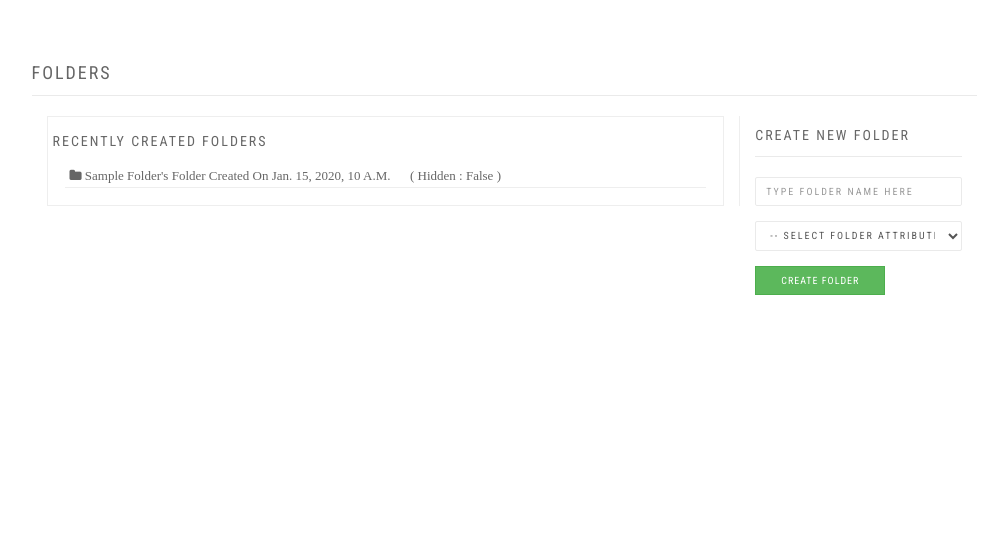
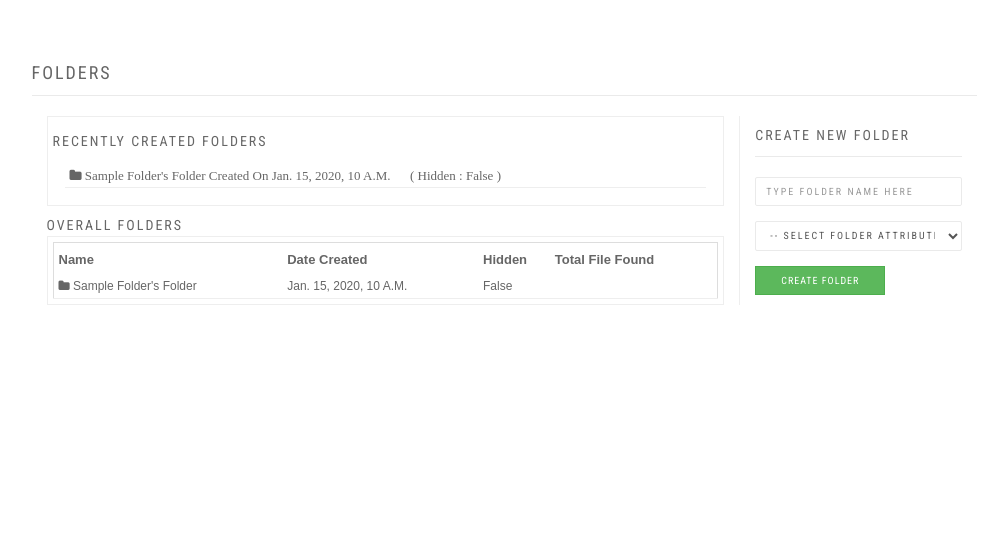
Before and after one commit to alic-xc/FileManager, a Django app: page /folder in a window 1280 px wide. Shown: the part 50-595 px from the top of the page, without its empty margins (136-1129 px from the left). Run offline with Django 3.2, Linux system fonts and the light colour scheme; tables that the repository leaves empty hold one stand-in row (values such as "Sample post"); some libraries are stand-ins or nearby versions; some web fonts are replaced.

Commit message:
working on the ui and the model editiing the relationship

```diff
--- a/Manager/models.py
+++ b/Manager/models.py
@@ -54,7 +54,7 @@ class Videos(models.Model):
     height = models.IntegerField('Video Frame Height', null=False)
     summary = models.CharField('Video Summary', max_length=200, blank=False, null=False)
     hidden = models.BooleanField(default=False)
-    folder = models.ForeignKey(Folder, on_delete=models.DO_NOTHING)
+    folder = models.ForeignKey(Folder, on_delete=models.DO_NOTHING, related_name='movies')
     date = models.DateTimeField(auto_now_add=True)
 
     # models managers
@@ -105,7 +105,7 @@ class Pictures(models.Model):
     height = models.IntegerField('picture Frame Height', null=False)
     summary = models.CharField('picture Summary', max_length=200, blank=False, null=False)
     hidden = models.BooleanField(default=False)
-    folder = models.ForeignKey(Folder, on_delete=models.DO_NOTHING)
+    folder = models.ForeignKey(Folder, on_delete=models.DO_NOTHING, related_name='gallery')
     date = models.DateTimeField(auto_now_add=True)
 
     # models managers
@@ -133,7 +133,7 @@ class Audio(models.Model):
     length = models.IntegerField('Audio Length', null=False)
     summary = models.CharField('Audio Summary', max_length=200, blank=False, null=False)
     hidden = models.BooleanField(default=False)
-    folder = models.ForeignKey(Folder, on_delete=models.DO_NOTHING)
+    folder = models.ForeignKey(Folder, on_delete=models.DO_NOTHING, related_name='music')
     date = models.DateTimeField(auto_now_add=True)
 
     # models managers
@@ -180,7 +180,7 @@ class Document(models.Model):
     size = models.IntegerField("Document Size", null=False)
     summary = models.CharField('Video Summary', max_length=200, blank=False, null=False)
     hidden = models.BooleanField(default=False)
-    folder = models.ForeignKey(Folder, on_delete=models.DO_NOTHING)
+    folder = models.ForeignKey(Folder, on_delete=models.DO_NOTHING, related_name='document')
     date = models.DateTimeField(auto_now_add=True)
 
     # models managers
--- a/Manager/templates/Manager/app/folder.html
+++ b/Manager/templates/Manager/app/folder.html
@@ -7,6 +7,9 @@
 {% block style %}
 
 <style type="text/css">
+  table tr td{
+    font: 400 12px/1.8 "segoe ui light", sans-serif!important;
+  }
   .right-border{
     border-right:1px solid #eee;
 
@@ -45,6 +48,13 @@
       elem.ondblclick = function(){
         this.style.display = 'none'
       }
+
+      let body = document.querySelector("body")
+      body.onkeyup = function(e){
+        if(e.key == 'Control'){
+            elem.style.display = 'block'
+        }
+      }
     })
 </script>
 
@@ -63,7 +73,7 @@
 
                 <div class="col-sm-9 right-border">
 
-                        {% if directories %}
+                        {% if recently %}
                         <div class="recently" style='border:1px solid #eee;padding:5px;overflow:auto'>
                           <h5 class="font-alt mb-0">recently Created Folders </h5>
                             <div class="folders">
@@ -77,6 +87,34 @@
                           {% endfor %}
                         </div>
                         </div>
+                        {% endif %}
+
+                        {% if directories %}
+                            <div class="all-folders">
+                              <h5 class="font-alt mb-0">Overall Folders </h5>
+                                <div class="folders" style='border:1px solid #eee;padding:5px;overflow:auto'>
+                                  <table style='width:100%;'>
+                                    <thead >
+                                      <th style='padding:5px;border:none;'>Name</th>
+                                      <th>Date Created</th>
+                                      <th> Hidden</th>
+                                      <th>Total File Found</th>
+                                    </thead>
+
+                              {% for directory in directories reversed %}
+
+                                <tr class='folder-node'>
+                                  <td><i class='fa fa-folder' style='margin-left:5px'></i>
+                                    {{ directory }}</td>
+                                    <td>{{ directory.date }}</td>
+                                    <td>  {{ directory.hidden }} </td>
+                                   <td></td>
+
+                                </tr>
+                              {% endfor %}
+                              </table>
+                            </div>
+                            </div>
                         {% endif %}
 
 
--- a/Manager/views.py
+++ b/Manager/views.py
@@ -55,7 +55,7 @@ def directory(request):
             return HttpResponseRedirect(reverse("folder"))
 
     context = {
-        'recently': Folder.custom.created_recently(),
+        'recently': Folder.custom.created_recently()[:3],
         'directories': Folder.objects.all(),
         'form': folderForm()
     }
```
Also changed, not shown: Manager/migrations/0007_auto_20181227_2218.py (added).
